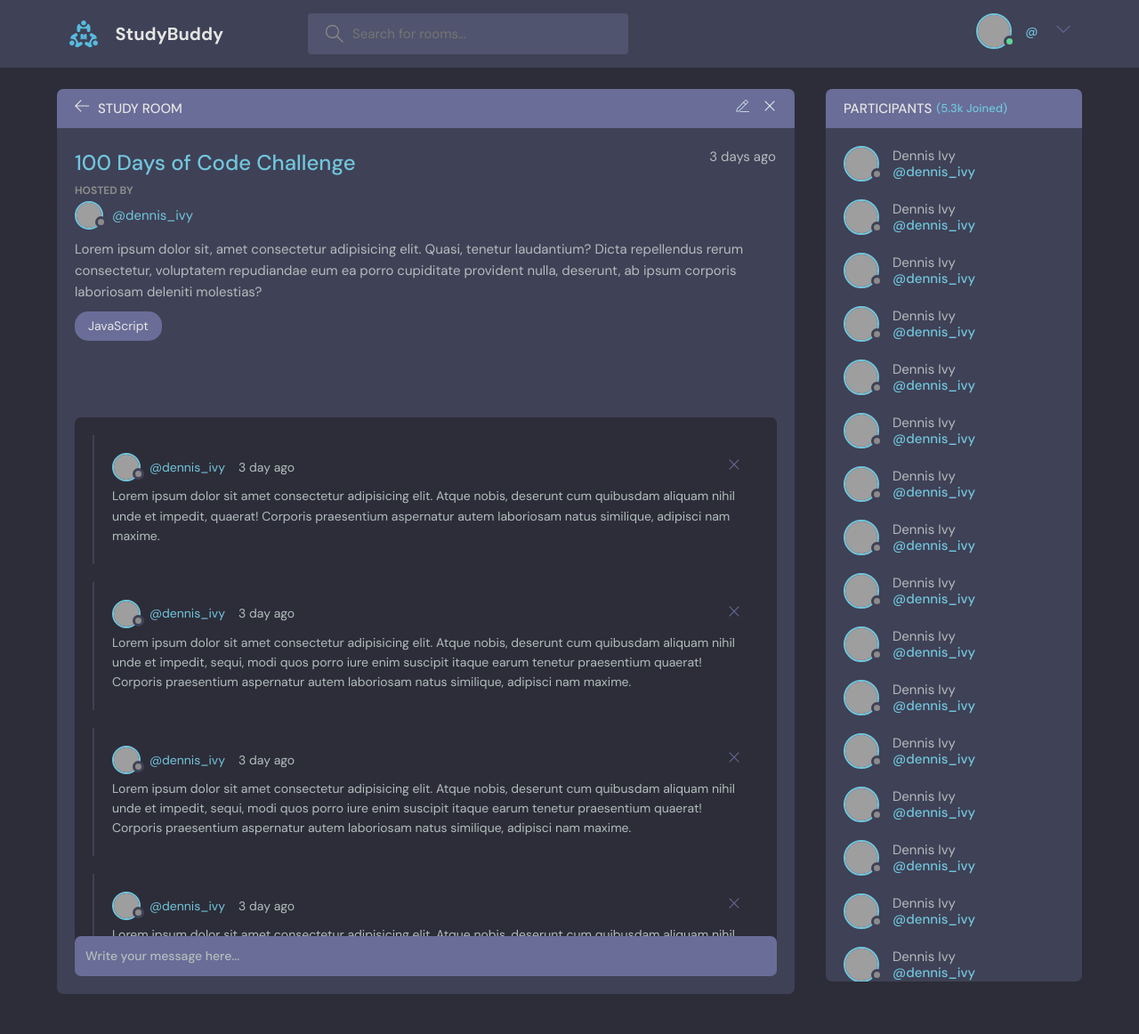
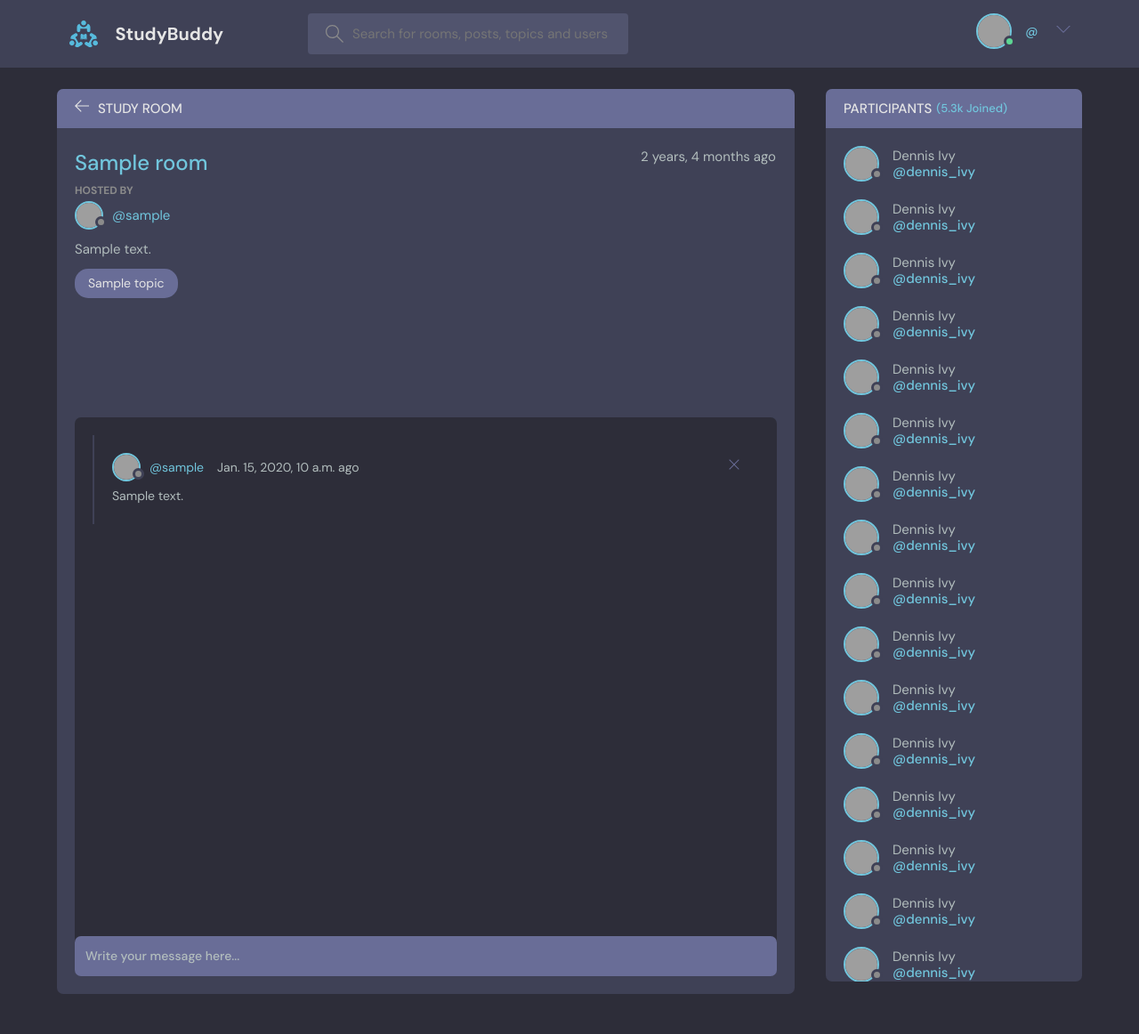
Before and after one commit to AbdulbositGo/StudyBud, a Django app: template templates/room.html in a window 1280 px wide. Shown: the whole page at 89% size. Run offline with Django 4.2, Linux system fonts and the light colour scheme; the template is opened without the code that fills it: most values are stand-ins (such as "Sample title", 1, 10 or a date in 2020); grey boxes are pictures that could not be loaded.

Commit message:
create room and delete room worked

```diff
--- a/templates/main.html
+++ b/templates/main.html
@@ -20,7 +20,7 @@
         <img src="{% static 'assets/logo.svg' %}" />
         <h1>StudyBuddy</h1>
       </a>
-      <form class="header__search">
+      <form method="GET" action="{% url 'home' %}" class="header__search">
         <label>
           <svg version="1.1" xmlns="http://www.w3.org/2000/svg" width="32" height="32" viewBox="0 0 32 32">
             <title>search</title>
@@ -28,7 +28,7 @@
               d="M32 30.586l-10.845-10.845c1.771-2.092 2.845-4.791 2.845-7.741 0-6.617-5.383-12-12-12s-12 5.383-12 12c0 6.617 5.383 12 12 12 2.949 0 5.649-1.074 7.741-2.845l10.845 10.845 1.414-1.414zM12 22c-5.514 0-10-4.486-10-10s4.486-10 10-10c5.514 0 10 4.486 10 10s-4.486 10-10 10z"
             ></path>
           </svg>
-          <input placeholder="Search for rooms..." />
+          <input name="q" placeholder="Search for rooms, posts, topics and users" />
         </label>
       </form>
       <nav class="header__menu">
--- a/templates/room.html
+++ b/templates/room.html
@@ -9,7 +9,7 @@
       <div class="room">
         <div class="room__top">
           <div class="room__topLeft">
-            <a href="index.html">
+            <a href="{% url 'home' %}">
               <svg version="1.1" xmlns="http://www.w3.org/2000/svg" width="32" height="32" viewBox="0 0 32 32">
                 <title>arrow-left</title>
                 <path
@@ -19,7 +19,7 @@
             </a>
             <h3>Study Room</h3>
           </div>
-
+          {% if request.user == room.user %}
             <div class="room__topRight">
               <a href="#">
                 <svg
@@ -27,8 +27,7 @@
                   height="32"
                   viewBox="0 0 24 24"
                   width="32"
-                xmlns="http://www.w3.org/2000/svg"
-              >
+                  xmlns="http://www.w3.org/2000/svg">
                   <title>edit</title>
                   <g>
                     <path d="m23.5 22h-15c-.276 0-.5-.224-.5-.5s.224-.5.5-.5h15c.276 0 .5.224.5.5s-.224.5-.5.5z" />
@@ -47,7 +46,7 @@
                   </g>
                 </svg>
               </a>
-            <a href="#">
+              <a href="{% url 'delete-room' room.id %}">
                 <svg version="1.1" xmlns="http://www.w3.org/2000/svg" width="32" height="32" viewBox="0 0 32 32">
                   <title>remove</title>
                   <path
@@ -56,6 +55,7 @@
                 </svg>
               </a>
             </div>
+          {% endif %}
 
           <!-- <button class="action-button" data-id="120" data-delete-url="https://randomuser.me/api/3324923"
           data-edit-url="profile.html">
@@ -72,12 +72,13 @@
             </path>
           </svg>
         </button> -->
+
         </div>
         <div class="room__box scroll">
           <div class="room__header scroll">
             <div class="room__info">
-              <h3>100 Days of Code Challenge</h3>
-              <span>3 days ago</span>
+              <h3>{{ room.name }}</h3>
+              <span>{{ room.updated | timesince }} ago</span>
             </div>
             <div class="room__hosted">
               <p>Hosted By</p>
@@ -85,18 +86,16 @@
                 <div class="avatar avatar--small">
                   <img src="https://randomuser.me/api/portraits/men/37.jpg" />
                 </div>
-                <span>@dennis_ivy</span>
+                <span>@{{ room.user.username }}</span>
               </a>
             </div>
-            <div class="room__details">
-              Lorem ipsum dolor sit, amet consectetur adipisicing elit. Quasi, tenetur laudantium? Dicta repellendus
-              rerum consectetur, voluptatem repudiandae eum ea porro cupiditate provident nulla, deserunt, ab ipsum
-              corporis laboriosam deleniti molestias?
-            </div>
-            <span class="room__topics">JavaScript</span>
+            <div class="room__details">{{ room.description }}</div>
+            <span class="room__topics">{{ room.topic.name }}</span>
           </div>
           <div class="room__conversation">
             <div class="threads scroll">
+              {% for room_massage in room_messages %}
+
                 <div class="thread">
                   <div class="thread__top">
                     <div class="thread__author">
@@ -104,9 +103,9 @@
                         <div class="avatar avatar--small">
                           <img src="https://randomuser.me/api/portraits/men/37.jpg" />
                         </div>
-                      <span>@dennis_ivy</span>
+                        <span>@{{ room_massage.user.username }}</span>
                       </a>
-                    <span class="thread__date">3 day ago</span>
+                      <span class="thread__date">{{ room_massage.updated }} ago</span>
                     </div>
                     <div class="thread__delete">
                       <svg version="1.1" xmlns="http://www.w3.org/2000/svg" width="32" height="32" viewBox="0 0 32 32">
@@ -117,89 +116,10 @@
                       </svg>
                     </div>
                   </div>
-                <div class="thread__details">
-                  Lorem ipsum dolor sit amet consectetur adipisicing elit. Atque nobis, deserunt cum quibusdam aliquam
-                  nihil unde et impedit, quaerat! Corporis praesentium aspernatur autem laboriosam natus similique,
-                  adipisci nam maxime.
+                  <div class="thread__details">{{ room_massage.body }}</div>
                 </div>
-              </div>
-              <div class="thread">
-                <div class="thread__top">
-                  <div class="thread__author">
-                    <a href="#" class="thread__authorInfo">
-                      <div class="avatar avatar--small">
-                        <img src="https://randomuser.me/api/portraits/men/37.jpg" />
-                      </div>
-                      <span>@dennis_ivy</span>
-                    </a>
-                    <span class="thread__date">3 day ago</span>
-                  </div>
-                  <div class="thread__delete">
-                    <svg version="1.1" xmlns="http://www.w3.org/2000/svg" width="32" height="32" viewBox="0 0 32 32">
-                      <title>remove</title>
-                      <path
-                        d="M27.314 6.019l-1.333-1.333-9.98 9.981-9.981-9.981-1.333 1.333 9.981 9.981-9.981 9.98 1.333 1.333 9.981-9.98 9.98 9.98 1.333-1.333-9.98-9.98 9.98-9.981z"
-                      ></path>
-                    </svg>
-                  </div>
-                </div>
-                <div class="thread__details">
-                  Lorem ipsum dolor sit amet consectetur adipisicing elit. Atque nobis, deserunt cum quibusdam aliquam
-                  nihil unde et impedit, sequi, modi quos porro iure enim suscipit itaque earum tenetur praesentium
-                  quaerat! Corporis praesentium aspernatur autem laboriosam natus similique, adipisci nam maxime.
-                </div>
-              </div>
-              <div class="thread">
-                <div class="thread__top">
-                  <div class="thread__author">
-                    <a href="#" class="thread__authorInfo">
-                      <div class="avatar avatar--small">
-                        <img src="https://randomuser.me/api/portraits/men/37.jpg" />
-                      </div>
-                      <span>@dennis_ivy</span>
-                    </a>
-                    <span class="thread__date">3 day ago</span>
-                  </div>
-                  <div class="thread__delete">
-                    <svg version="1.1" xmlns="http://www.w3.org/2000/svg" width="32" height="32" viewBox="0 0 32 32">
-                      <title>remove</title>
-                      <path
-                        d="M27.314 6.019l-1.333-1.333-9.98 9.981-9.981-9.981-1.333 1.333 9.981 9.981-9.981 9.98 1.333 1.333 9.981-9.98 9.98 9.98 1.333-1.333-9.98-9.98 9.98-9.981z"
-                      ></path>
-                    </svg>
-                  </div>
-                </div>
-                <div class="thread__details">
-                  Lorem ipsum dolor sit amet consectetur adipisicing elit. Atque nobis, deserunt cum quibusdam aliquam
-                  nihil unde et impedit, sequi, modi quos porro iure enim suscipit itaque earum tenetur praesentium
-                  quaerat! Corporis praesentium aspernatur autem laboriosam natus similique, adipisci nam maxime.
-                </div>
-              </div>
-              <div class="thread">
-                <div class="thread__top">
-                  <div class="thread__author">
-                    <a href="#" class="thread__authorInfo">
-                      <div class="avatar avatar--small">
-                        <img src="https://randomuser.me/api/portraits/men/37.jpg" />
-                      </div>
-                      <span>@dennis_ivy</span>
-                    </a>
-                    <span class="thread__date">3 day ago</span>
-                  </div>
-                  <div class="thread__delete">
-                    <svg version="1.1" xmlns="http://www.w3.org/2000/svg" width="32" height="32" viewBox="0 0 32 32">
-                      <title>remove</title>
-                      <path
-                        d="M27.314 6.019l-1.333-1.333-9.98 9.981-9.981-9.981-1.333 1.333 9.981 9.981-9.981 9.98 1.333 1.333 9.981-9.98 9.98 9.98 1.333-1.333-9.98-9.98 9.98-9.981z"
-                      ></path>
-                    </svg>
-                  </div>
-                </div>
-                <div class="thread__details">
-                  Lorem ipsum dolor sit amet consectetur adipisicing elit. Atque nobis, deserunt cum quibusdam aliquam
-                  nihil unde et impedit, sequi, modi quos porro iure enim suscipit itaque earum tenetur praesentium.
-                </div>
-              </div>
+
+              {% endfor %}
             </div>
           </div>
         </div>
--- a/templates/signup.html
+++ b/templates/signup.html
@@ -64,7 +64,7 @@
 
           <div class="auth__action">
             <p>Already have an account?</p>
-            <a href="{% url 'signin' %}" class="btn btn--link">Sign in</a>
+            <a href="{% url 'login' %}" class="btn btn--link">Log in</a>
           </div>
         </div>
       </div>
```
Also changed, not shown: base/models.py (+1 -15 lines), base/urls.py (+4 -3 lines), base/views.py (+62 -20 lines), templates/create-room.html (+27 -19 lines), templates/delete.html (+4 -3 lines), templates/index.html (+7 -6 lines), db.sqlite3, templates/login.html (renamed from templates/signin.html). Lines whose indentation alone changed are shown as unchanged.
